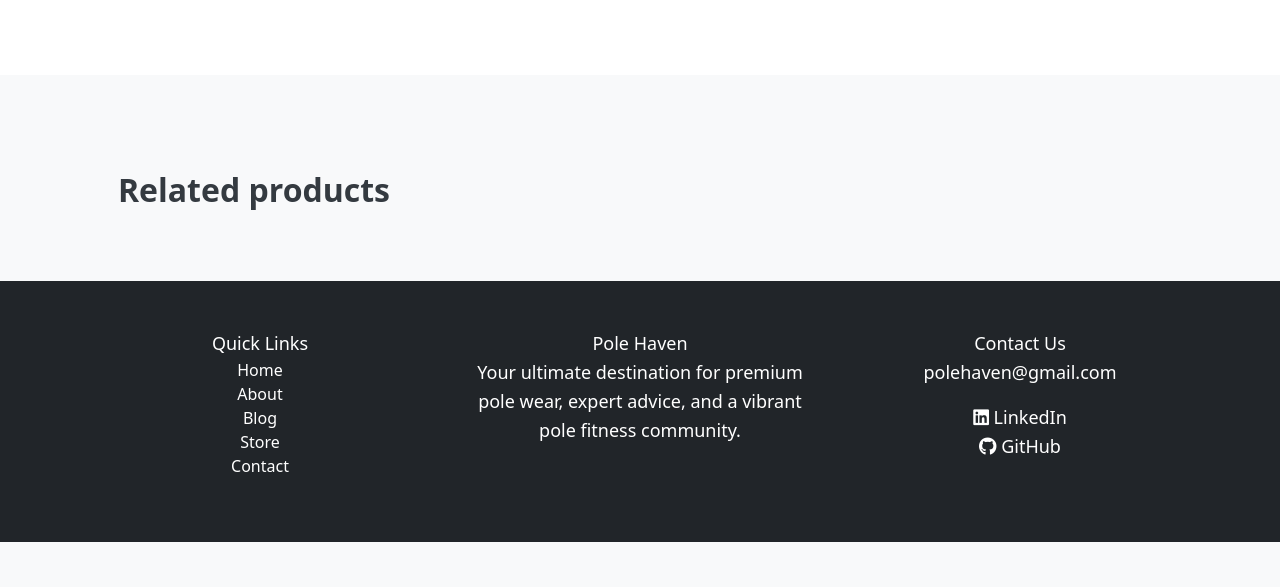
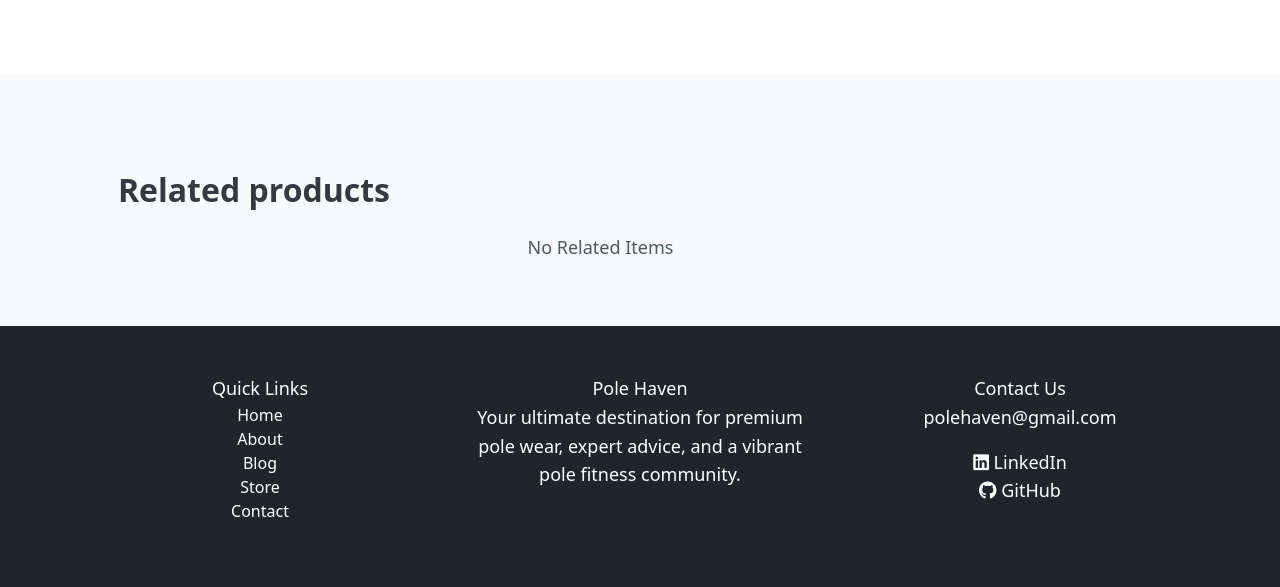
Before and after one commit to Cmorgan21/pole-haven, a Django app: a page that uses store/templates/store/item_detail.html in a window 1280 px wide. Shown: the part 566-1153 px from the top of the page. Before the commit the page ends 1108 px from the top, so only its background shows below. Run offline with Django 4.2, Linux system fonts and the light colour scheme; tables that the repository leaves empty hold one stand-in row (values such as "Sample post"); some libraries are stand-ins or nearby versions.

Commit message:
add no related items authentication

```diff
--- a/store/templates/store/item_detail.html
+++ b/store/templates/store/item_detail.html
@@ -57,6 +57,7 @@
     <div class="container px-4 px-lg-5 mt-5">
         <h2 class="fw-bolder mb-4">Related products</h2>
         <div class="row gx-4 gx-lg-5 row-cols-2 row-cols-md-3 row-cols-xl-4 justify-content-center">
+            {% if related_items %}
             {% for related_item in related_items %}
             <div class="col mb-5">
                 <div class="card h-100">
@@ -83,6 +84,9 @@
                 </div>
             </div>
             {% endfor %}
+            {% else %}
+            <p>No Related Items</p>
+            {% endif %}
         </div>
     </div>
 </section>
```
Also changed, not shown: blog/templates/blog/edit_comment.html (added).
